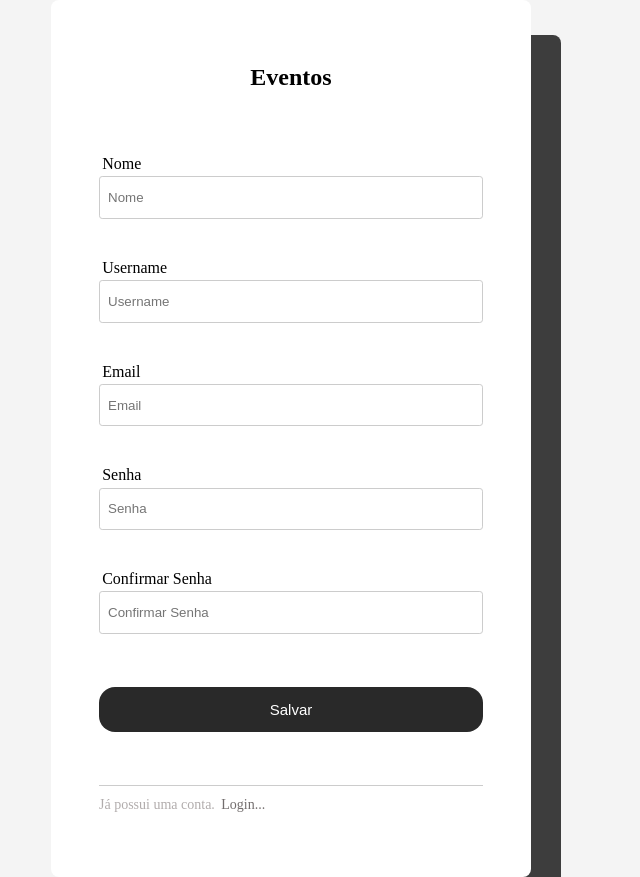
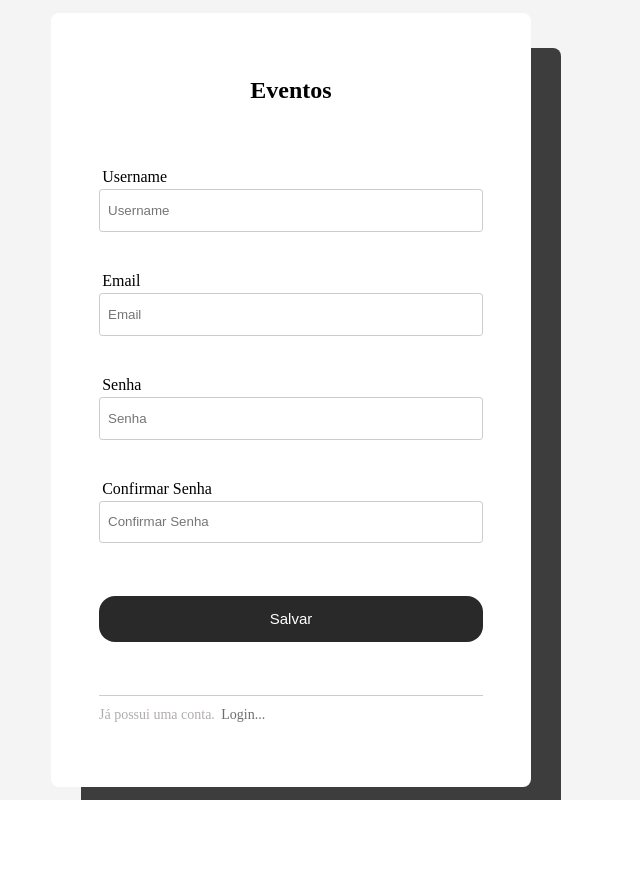
Before and after one commit to JAndersonArruda/projeto-final-prometheus, a React (Vite) app in the folder eventos-app/: page /account/register in a window 1280 px wide. Shown: the whole page, without its empty margins (349-989 px from the left). After the commit the page ends 800 px from the top, so only its background shows below. Built offline with nearby package versions, Linux system fonts and the light colour scheme.

Commit message:
view: retirando campo nome no cadastro

```diff
--- a/eventos-app/src/components/FormUser/FormUser.tsx
+++ b/eventos-app/src/components/FormUser/FormUser.tsx
@@ -32,10 +32,6 @@ export default function FormUser({ modo, value }: FormUserProps) {
                 ) : modo === "cadastro" ? (
                     <>
                         <div className="element">
-                            <label htmlFor="nome">Nome</label>
-                            <input id="nome-imput" type="text" name="nome" placeholder="Nome" />
-                        </div>
-                        <div className="element">
                             <label htmlFor="username">Username</label>
                             <input id="usernema-imput" type="text" name="username" placeholder="Username" />
                         </div>
```
